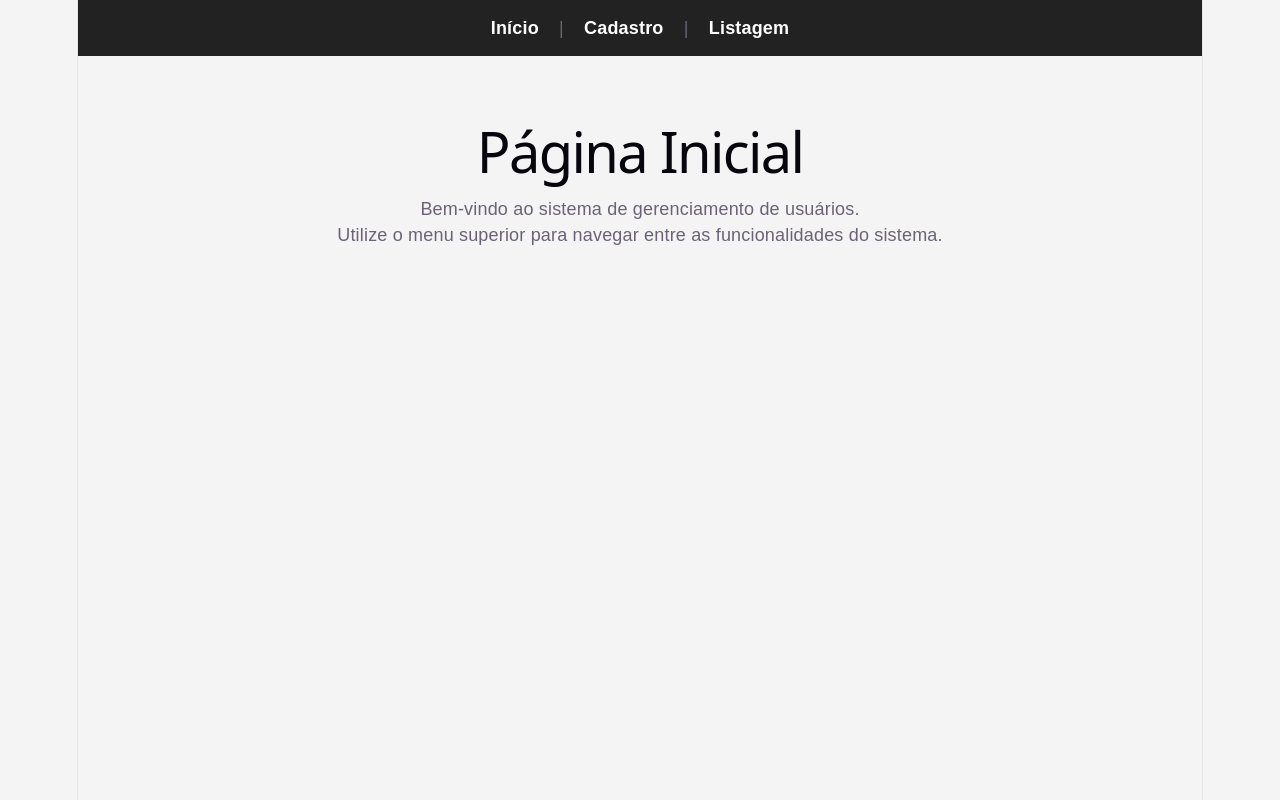
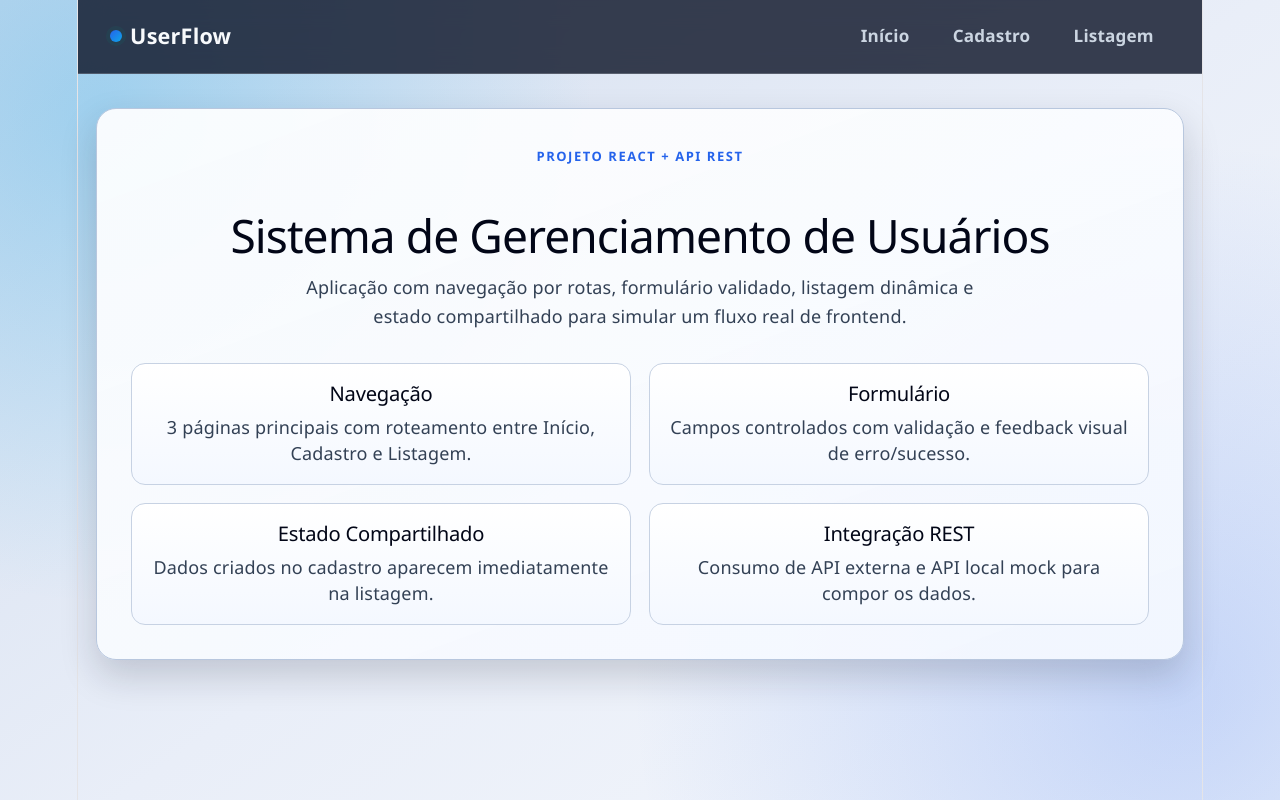
Before and after one commit to mattheuo/frontend-react-avaliacao, a React (Vite) app: page / in a window 1280 px wide. Built offline with nearby package versions, Linux system fonts and the light colour scheme; no server answers; data requests are answered from the project's data file.

Commit message:
feat: ajuste de css

```diff
--- a/src/components/NavBar.jsx
+++ b/src/components/NavBar.jsx
@@ -2,10 +2,19 @@ import { Link } from "react-router-dom";
 
 function NavBar() {
   return (
-    <nav>
-      <Link to="/">Início</Link> |{" "}
-      <Link to="/cadastro">Cadastro</Link> |{" "}
-      <Link to="/listagem">Listagem</Link>
+    <nav className="site-nav">
+      <div className="nav-shell">
+        <Link to="/" className="brand-link">
+          <span className="brand-dot" aria-hidden="true"></span>
+          UserFlow
+        </Link>
+
+        <div className="nav-links" aria-label="Menu principal">
+          <Link to="/">Início</Link>
+          <Link to="/cadastro">Cadastro</Link>
+          <Link to="/listagem">Listagem</Link>
+        </div>
+      </div>
     </nav>
   );
 }
--- a/src/context/UsuarioContext.jsx
+++ b/src/context/UsuarioContext.jsx
@@ -1,8 +1,7 @@
-import { createContext, useState, useEffect } from "react";
+import { useState, useEffect } from "react";
 import { buscarUsuarios as buscarUsuariosLocal } from "../services/usuarioSerive";
 import { buscarUsuarios as buscarUsuariosApi } from "../services/api";
-
-export const UsuarioContext = createContext();
+import { UsuarioContext } from "./usuario-context";
 
 export function UsuarioProvider({ children }) {
   const [usuarios, setUsuarios] = useState([]);
--- /dev/null
+++ b/src/context/usuario-context.js
@@ -0,0 +1,3 @@
+import { createContext } from "react";
+
+export const UsuarioContext = createContext();
--- a/src/pages/Cadastro.jsx
+++ b/src/pages/Cadastro.jsx
@@ -1,6 +1,6 @@
 import { useState, useContext } from "react";
 import { criarUsuario } from "../services/usuarioSerive";
-import { UsuarioContext } from "../context/UsuarioContext";
+import { UsuarioContext } from "../context/usuario-context";
 
 function Cadastro() {
   const { adicionarUsuario } = useContext(UsuarioContext);
@@ -75,7 +75,10 @@ function Cadastro() {
 
   return (
     <div className="container">
-      <h1>Cadastro de Usuário</h1>
+      <section className="section-header">
+        <p className="eyebrow">Formulário Validado</p>
+        <h1>Cadastro de Usuário</h1>
+      </section>
 
       {mensagem && <p className="mensagem-sucesso">{mensagem}</p>}
       {erro && <p className="mensagem-erro">{erro}</p>}
--- a/src/pages/Home.jsx
+++ b/src/pages/Home.jsx
@@ -1,11 +1,36 @@
 function Home() {
   return (
     <div className="container">
-      <h1>Página Inicial</h1>
-      <p>Bem-vindo ao sistema de gerenciamento de usuários.</p>
-      <p>
-        Utilize o menu superior para navegar entre as funcionalidades do sistema.
-      </p>
+      <section className="hero-home">
+        <p className="eyebrow">Projeto React + API REST</p>
+        <h1>Sistema de Gerenciamento de Usuários</h1>
+        <p className="lead">
+          Aplicação com navegação por rotas, formulário validado, listagem dinâmica
+          e estado compartilhado para simular um fluxo real de frontend.
+        </p>
+      </section>
+
+      <section className="cards-grid">
+        <article className="info-card">
+          <h2>Navegação</h2>
+          <p>3 páginas principais com roteamento entre Início, Cadastro e Listagem.</p>
+        </article>
+
+        <article className="info-card">
+          <h2>Formulário</h2>
+          <p>Campos controlados com validação e feedback visual de erro/sucesso.</p>
+        </article>
+
+        <article className="info-card">
+          <h2>Estado Compartilhado</h2>
+          <p>Dados criados no cadastro aparecem imediatamente na listagem.</p>
+        </article>
+
+        <article className="info-card">
+          <h2>Integração REST</h2>
+          <p>Consumo de API externa e API local mock para compor os dados.</p>
+        </article>
+      </section>
     </div>
   );
 }
--- a/src/styles/global.css
+++ b/src/styles/global.css
@@ -1,3 +1,20 @@
+:root {
+    --bg: #dbe3f1;
+    --surface: #ffffff;
+    --surface-strong: #f4f8ff;
+    --text: #0f172a;
+    --text-soft: #334155;
+    --heading: #020617;
+    --line: #c7d2e3;
+    --brand: #2563eb;
+    --brand-2: #0ea5e9;
+    --danger: #b42318;
+    --danger-bg: #fde8e8;
+    --success: #0b6b3a;
+    --success-bg: #e7f8ee;
+    --shadow: 0 16px 36px rgba(15, 23, 42, 0.18);
+}
+
 * {
     margin: 0;
     padding: 0;
@@ -5,144 +22,313 @@
 }
 
 body {
-    background: #f4f4f4;
-    font-family: Arial, Helvetica, sans-serif;
+    font-family: "Manrope", "Segoe UI", sans-serif;
+    color: var(--text);
+    background:
+        radial-gradient(circle at 8% 14%, rgba(14, 165, 233, 0.28), transparent 36%),
+        radial-gradient(circle at 92% 86%, rgba(37, 99, 235, 0.22), transparent 40%),
+        linear-gradient(145deg, #d2ddee 0%, #e9eef8 52%, #f4f7fc 100%);
+    min-height: 100vh;
+}
+
+#root {
+    min-height: 100vh;
+}
+
+.site-nav {
+    position: sticky;
+    top: 0;
+    z-index: 20;
+    backdrop-filter: blur(12px);
+    border-bottom: 1px solid rgba(255, 255, 255, 0.18);
+    background: rgba(15, 23, 42, 0.82);
+}
+
+.nav-shell {
+    max-width: 1100px;
+    margin: 0 auto;
+    padding: 14px 20px;
+    display: flex;
+    align-items: center;
+    justify-content: space-between;
+    gap: 14px;
+}
+
+.brand-link {
+    font-size: 1.2rem;
+    font-weight: 800;
+    color: #f8fafc;
+    text-decoration: none;
+    letter-spacing: 0.01em;
+    display: inline-flex;
+    align-items: center;
+    gap: 0.45rem;
+}
+
+.brand-dot {
+    width: 12px;
+    height: 12px;
+    border-radius: 50%;
+    background: linear-gradient(135deg, var(--brand) 0%, var(--brand-2) 100%);
+    box-shadow: 0 0 0 4px rgba(15, 118, 110, 0.14);
+}
+
+.nav-links {
+    display: flex;
+    align-items: center;
+    gap: 0.6rem;
+}
+
+.nav-links a {
+    text-decoration: none;
+    color: #cbd5e1;
+    font-weight: 700;
+    font-size: 0.95rem;
+    padding: 0.52rem 0.9rem;
+    border-radius: 999px;
+    transition: all 0.22s ease;
+}
+
+.nav-links a:hover,
+.nav-links a:focus-visible {
+    color: #ffffff;
+    background: rgba(255, 255, 255, 0.16);
+    outline: none;
 }
 
 .container {
-    max-width: 1000px;
-    margin: 30px auto;
-    padding: 20px;
+    width: min(1100px, calc(100% - 2rem));
+    margin: 34px auto;
+    padding: clamp(18px, 3vw, 34px);
+    border: 1px solid #b8c7de;
+    border-radius: 20px;
+    background: linear-gradient(160deg, rgba(255, 255, 255, 0.92) 0%, rgba(244, 248, 255, 0.94) 100%);
+    box-shadow: var(--shadow);
+    animation: rise-in 0.5s ease;
 }
 
-nav {
-    background: #222;
-    padding: 15px;
+.hero-home {
+    margin-bottom: 1.8rem;
     text-align: center;
+    display: flex;
+    flex-direction: column;
+    align-items: center;
 }
 
-nav a {
-    color: white;
-    text-decoration: none;
-    margin: 0 15px;
-    font-weight: bold;
+.section-header {
+    margin-bottom: 1rem;
 }
 
-nav a:hover {
-    color: #61dafb;
+.eyebrow {
+    color: var(--brand);
+    text-transform: uppercase;
+    letter-spacing: 0.12em;
+    font-size: 0.72rem;
+    font-weight: 800;
+    margin-bottom: 0.5rem;
 }
 
-.user-card {
-    background: white;
-    margin-bottom: 20px;
-    padding: 15px;
-    border-radius: 10px;
-    box-shadow: 0 2px 8px rgba(0, 0, 0, 0.1);
+h1 {
+    font-family: "Sora", "Segoe UI", sans-serif;
+    font-size: clamp(1.8rem, 3.6vw, 2.9rem);
+    line-height: 1.12;
+    letter-spacing: -0.02em;
+    margin-bottom: 0.65rem;
+    color: var(--heading);
 }
 
-@media (max-width: 768px) {
-    nav a {
-        display: block;
-        margin: 10px 0;
-    }
-
-    .container {
-        padding: 10px;
-    }
+h2 {
+    font-family: "Sora", "Segoe UI", sans-serif;
+    font-size: 1.12rem;
+    margin-bottom: 0.45rem;
+    color: var(--heading);
 }
 
-.campo-busca {
-    width: 100%;
-    padding: 12px;
-    margin: 20px 0;
-    border: 1px solid #ccc;
-    border-radius: 8px;
-    font-size: 16px;
+.lead {
+    max-width: 68ch;
+    color: var(--text-soft);
+    line-height: 1.6;
+    margin: 0 auto;
 }
 
-nav {
-    position: sticky;
-    top: 0;
+.cards-grid {
+    margin-top: 1.3rem;
+    display: grid;
+    grid-template-columns: repeat(2, minmax(0, 1fr));
+    gap: 1rem;
+}
+
+.info-card {
+    border: 1px solid var(--line);
+    border-radius: 14px;
+    background: linear-gradient(180deg, var(--surface) 0%, var(--surface-strong) 100%);
+    padding: 1rem;
+    transition: transform 0.2s ease, box-shadow 0.2s ease;
+}
+
+.info-card:hover {
+    transform: translateY(-2px);
+    box-shadow: 0 10px 20px rgba(15, 23, 42, 0.1);
+}
+
+.info-card p {
+    color: var(--text-soft);
+    line-height: 1.45;
 }
 
 .form-cadastro {
-    background: white;
-    padding: 30px;
-    border-radius: 10px;
-    box-shadow: 0 2px 8px rgba(0, 0, 0, 0.1);
-    margin-top: 20px;
-    max-width: 500px;
+    margin-top: 1.2rem;
+    max-width: 660px;
+    border: 1px solid var(--line);
+    border-radius: 16px;
+    padding: 1.1rem;
+    background: linear-gradient(180deg, #ffffff 0%, #f7faff 100%);
 }
 
 .campo {
     display: flex;
     flex-direction: column;
-    margin-bottom: 16px;
+    margin-bottom: 0.95rem;
 }
 
 .campo label {
-    font-weight: bold;
-    margin-bottom: 6px;
-    font-size: 14px;
-    color: #333;
+    font-weight: 700;
+    font-size: 0.88rem;
+    margin-bottom: 0.42rem;
 }
 
-.campo input {
-    padding: 10px 12px;
-    border: 1px solid #ccc;
-    border-radius: 8px;
-    font-size: 15px;
-    transition: border-color 0.2s;
+.campo input,
+.campo-busca {
+    width: 100%;
+    border: 1px solid #b6c4dc;
+    border-radius: 12px;
+    padding: 0.76rem 0.88rem;
+    font-size: 0.96rem;
+    background: #fff;
+    color: var(--text);
+    transition: border-color 0.2s ease, box-shadow 0.2s ease;
 }
 
-.campo input:focus {
+.campo input:focus,
+.campo-busca:focus {
     outline: none;
-    border-color: #61dafb;
+    border-color: var(--brand);
+    box-shadow: 0 0 0 4px rgba(15, 118, 110, 0.14);
+}
+
+.campo-busca {
+    margin: 0.5rem 0 1.1rem;
+    max-width: 540px;
 }
 
 .input-erro {
-    border-color: #dc3545 !important;
+    border-color: var(--danger) !important;
+    box-shadow: 0 0 0 3px rgba(180, 35, 24, 0.12);
 }
 
 .mensagem-campo-erro {
-    color: #dc3545;
-    font-size: 12px;
-    margin-top: 4px;
-    display: block;
+    margin-top: 0.35rem;
+    color: var(--danger);
+    font-size: 0.79rem;
+    font-weight: 600;
 }
 
 .btn-cadastro {
-    width: 100%;
-    padding: 12px;
-    background: #222;
-    color: white;
+    margin-top: 0.3rem;
     border: none;
-    border-radius: 8px;
-    font-size: 16px;
-    font-weight: bold;
+    border-radius: 999px;
+    background: linear-gradient(135deg, var(--brand) 0%, #3b82f6 100%);
+    color: #fff;
+    padding: 0.82rem 1.3rem;
+    font-weight: 800;
+    font-size: 0.96rem;
     cursor: pointer;
-    margin-top: 8px;
-    transition: background 0.2s;
+    transition: transform 0.2s ease, filter 0.2s ease;
 }
 
-.btn-cadastro:hover {
-    background: #444;
+.btn-cadastro:hover:not(:disabled) {
+    filter: brightness(1.03);
+    transform: translateY(-1px);
+}
+
+.btn-cadastro:disabled {
+    cursor: not-allowed;
+    opacity: 0.7;
+}
+
+.mensagem-sucesso,
+.mensagem-erro {
+    border-radius: 12px;
+    padding: 0.76rem 0.95rem;
+    margin-bottom: 0.9rem;
+    border: 1px solid;
+    max-width: 660px;
 }
 
 .mensagem-sucesso {
-    background: #d4edda;
-    color: #155724;
-    padding: 12px 16px;
-    border-radius: 8px;
-    margin-top: 16px;
-    border: 1px solid #c3e6cb;
+    color: var(--success);
+    border-color: #b9e7cd;
+    background: var(--success-bg);
 }
 
 .mensagem-erro {
-    background: #f8d7da;
-    color: #721c24;
-    padding: 12px 16px;
-    border-radius: 8px;
-    margin-top: 16px;
-    border: 1px solid #f5c6cb;
+    color: var(--danger);
+    border-color: #f3b3ad;
+    background: var(--danger-bg);
 }
+
+.list-grid {
+    display: grid;
+    grid-template-columns: repeat(2, minmax(0, 1fr));
+    gap: 0.95rem;
+}
+
+.user-card {
+    border: 1px solid var(--line);
+    border-left: 6px solid var(--brand-2);
+    border-radius: 14px;
+    background: linear-gradient(180deg, var(--surface) 0%, #f6faff 100%);
+    padding: 1rem;
+}
+
+.user-card h3 {
+    margin-bottom: 0.36rem;
+    font-family: "Sora", "Segoe UI", sans-serif;
+}
+
+.user-card p {
+    color: var(--text-soft);
+    margin-bottom: 0.18rem;
+}
+
+.user-card strong {
+    color: var(--text);
+}
+
+@keyframes rise-in {
+    from {
+        opacity: 0;
+        transform: translateY(8px);
+    }
+    to {
+        opacity: 1;
+        transform: translateY(0);
+    }
+}
+
+@media (max-width: 860px) {
+    .nav-shell {
+        flex-direction: column;
+        align-items: flex-start;
+    }
+
+    .nav-links {
+        width: 100%;
+        flex-wrap: wrap;
+    }
+
+    .cards-grid,
+    .list-grid {
+        grid-template-columns: 1fr;
+    }
+}
```
Also changed, not shown: src/pages/Listagem.jsx (+14 -8 lines).
